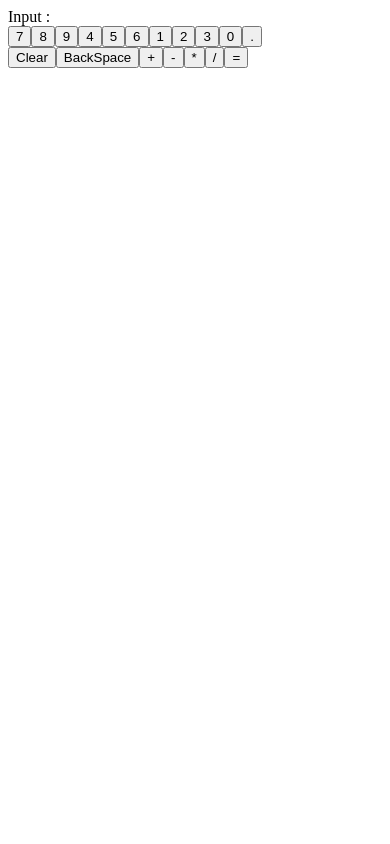
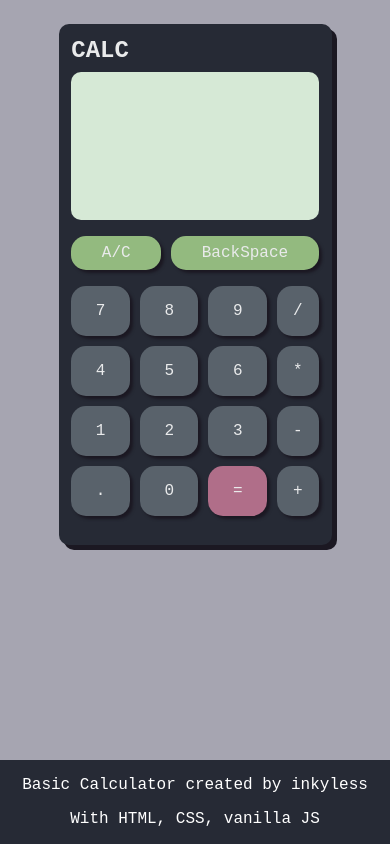
Before and after one commit to inkyless/calculator-project, a plain HTML site: page index.html in a window 390 px wide. Drawn offline with Linux system fonts and the light colour scheme.

Commit message:
Add CSS style and modify some HTML file to improve visibility

```diff
--- a/index.html
+++ b/index.html
@@ -1,19 +1,35 @@
 <!DOCTYPE html>
 <html lang="en">
+
 <head>
     <meta charset="UTF-8">
     <meta name="viewport" content="width=device-width, initial-scale=1.0">
     <title>Calculator</title>
     <link href="style.css" rel="stylesheet">
 </head>
+
 <body>
-<!--A calculator will consists of number (0-9), operators in design-->
-<div class="counter-result"></div>
-<div class="counter-input">Input : </div> <!--This counter shows when user input-->
-<div class="number-button"></div>
-<div class="operator-button"></div>
-<div class="error-display"></div>
-
+    <!--A calculator will consists of number (0-9), operators in design-->
+    <div id="calculator-box">
+        <div id="title"><span>CALC</span></div>
+        <div id="input-display">
+            <div class="counter-result"></div>
+            <div class="counter-input"></div> <!--This counter shows when user input-->
+            <div class="error-display"></div>
+        </div>
+        <div id="button-display">
+            <div class="non-operator-button"></div>
+            <div id="bottom-part">
+                <div class="number-button"></div>
+                <div class="operator-button"></div>
+            </div>
+        </div>
+    </div>
+<div class="footer">
+    <span>Basic Calculator created by inkyless</span>
+    <p>With HTML, CSS, vanilla JS</p>
+</div>
 </body>
 <script src="scripts.js"></script>
+
 </html>
--- a/scripts.js
+++ b/scripts.js
@@ -44,6 +44,7 @@ let inputContainer = []; // Container for user input
 // Set variable for input buttons (number and operators)
 const numButton = document.querySelector(".number-button")
 const opButton = document.querySelector(".operator-button")
+const nonOpButton = document.querySelector(".non-operator-button")
 
 // Set variable for error message
 const errorDisplay = document.querySelector(".error-display")
@@ -51,14 +52,14 @@ const errorDisplay = document.querySelector(".error-display")
 // 3. Create Clear Button Function
 // Create Clear Button to clear all inputs
 const clearButton = document.createElement("button")
-clearButton.textContent = "Clear"
-opButton.appendChild(clearButton)
+clearButton.id = "clear-button"
+nonOpButton.appendChild(clearButton)
 clearButton.addEventListener("click", createClearButton)
 
 function createClearButton() {
     inputContainer = [];
     counterContainer = [];
-    counterInput.innerHTML = "Input : "
+    counterInput.innerHTML = ""
     counterResult.innerHTML = "";
     errorDisplay.innerHTML = "";
 }
@@ -67,7 +68,8 @@ function createClearButton() {
 // Create backspace button
 const backButton = document.createElement("button")
 backButton.textContent = "BackSpace"
-opButton.appendChild(backButton)
+backButton.id = "back-button"
+nonOpButton.appendChild(backButton)
 backButton.addEventListener("click", createDelButton)
 function createDelButton() {
     const lastInput = counterInput.lastChild
@@ -80,7 +82,7 @@ function createDelButton() {
 
 // 5. Create Number Buttons
 // Create number Buttons from (0-9) and (.)
-const numberInputList = [".", 0, 3, 2, 1, 6, 5, 4, 9, 8, 7]  // The array will be arranged in that position
+const numberInputList = [0,".", 3, 2, 1, 6, 5, 4, 9, 8, 7]  // The array will be arranged in that position
 numberInputList.reverse().map((item) => {
     const createButton = document.createElement("button")
     createButton.setAttribute("id", `number-${item}`)
@@ -120,12 +122,12 @@ function numberButtonFunction(value) {
         createSpanResult(lastElement)
         inputContainer.shift()
         inputContainer.push(value)
-        counterInput.innerHTML = `Input : `
+        counterInput.innerHTML = ``
         createNumButtons(value)
 
     }
     if (exceptMinusOperation.includes(getOperator) && counterContainer.length == 0) {
-        errorDisplay.textContent = "Error : Input Numbers before Operators"
+        errorDisplay.textContent = "Input Numbers before Operators"
     } else {
         inputContainer.push(value)
         createNumButtons(value)
@@ -138,7 +140,7 @@ function numberButtonFunction(value) {
             counterContainer.push(joinValue)
             createSpanResult(joinValue)
             inputContainer.shift()
-            counterInput.innerHTML = "Input : "
+            counterInput.innerHTML = ""
             createNumButtons(value)
         }
     }
@@ -194,18 +196,19 @@ const getOperatorList = [...operators.map((item) => item.symbol)] // Get operato
 const getMinusOperation = operators.find(item => item.symbol === "-")?.symbol
 const exceptMinusOperation = getOperatorList.filter(item => item != "-" && item != "=")
 
-operators.map((item) => {
+operators.reverse().map((item) => {
     const createButton = document.createElement("button")
     createButton.setAttribute("id", `operator-${item.meaning}`)
+    createButton.textContent = item.symbol;
+    createButton.value = item.symbol
     if (item.isEqual) { // Will check for equal buttons
         createButton.setAttribute("class", `equals`)
+        numButton.appendChild(createButton)
 
     } else { // The rest of operators buttons
         createButton.setAttribute("class", `operators`)
+        opButton.appendChild(createButton)
     }
-    createButton.textContent = item.symbol;
-    createButton.value = item.symbol
-    opButton.appendChild(createButton)
 })
 
 // Create Operators Button Function
@@ -228,11 +231,11 @@ function operatorButtonFunction(value) {
     const firstIdxMinus = getMinusOperation.includes(inputContainer[0])
     // Check condition if number has been inputed before
     if (counterContainer.length == 0 && exceptMinusOperation.includes(value) && inputContainer.length === 0) {
-        errorDisplay.textContent = "Error : Input Numbers before Operators"
+        errorDisplay.textContent = "Input Numbers before Operators"
     }
     // Check if previous element contain another operator
     if (filterOperation.length >= 1 && !firstIdxMinus && counterContainer.length === 0) {
-        errorDisplay.textContent = "Error : Will only accept one operators"
+        errorDisplay.textContent = "Will only accept one operators"
     }
     else if (counterContainer.length != 0 && getOperatorList.includes(inputContainer[0])) {
         if (getMinusOperation.includes(value) && !getOperatorList.includes(counterContainer[1])) {
@@ -240,11 +243,11 @@ function operatorButtonFunction(value) {
             counterContainer.push(getFirstOperator)
             createSpanResult(getFirstOperator)
             inputContainer.shift()
-            counterInput.innerHTML = "Input : "
+            counterInput.innerHTML = ""
             inputContainer.push(value)
             createSpanInput(value)
         } else {
-            errorDisplay.textContent = "Error : Will only accept one operators"
+            errorDisplay.textContent = "Will only accept one operators"
 
         }
     }
@@ -255,7 +258,7 @@ function operatorButtonFunction(value) {
     }
 
     else {
-        if (Number(inputContainer[lastIndex])) {
+        if (Number(inputContainer[lastIndex]) || inputContainer[lastIndex] == "0") {
             let firstValue = counterContainer[0] //Check if value exit in counterContainer
             let secValue = counterContainer[1] //Check if operator exists in counterContainer
             let joinNum;
@@ -277,7 +280,7 @@ function operatorButtonFunction(value) {
                 counterContainer.push(Number(joinNum))
             }
             inputContainer = [];
-            counterInput.innerHTML = "Input : "
+            counterInput.innerHTML = ""
         }
         // Operator span will be created regardless condition
         if (counterContainer.length == 3) { operate() }
@@ -291,7 +294,7 @@ function operatorButtonFunction(value) {
 
 const opButtons = document.querySelectorAll(".operators")
 opButtons.forEach((button) => {
-    button.addEventListener("click", operatorButtonFunction)
+    button.addEventListener("click", operatorClick)
 })
 
 // Bonus : Create Span Element for Inputs
@@ -322,9 +325,9 @@ function operate() {
 
     // Check if counterContainer contains complete requirement (two numbers and operator)
     if (!getOperator) {
-        errorDisplay.textContent = "Error : Please input at least one operators"
+        errorDisplay.textContent = "Please input at least one operators"
     } else if (!getFirstNum && !getLastNum && !!getLastNum != 0) {
-        errorDisplay.textContent = "Error : Please input at least two functional numbers"
+        errorDisplay.textContent = "Please input at least two functional numbers"
     } else {
         errorDisplay.innerHTML = ""
         const getFunction = getOperatorObject.functionUsed // Get function from object attached
@@ -359,17 +362,17 @@ function equalButtonFunction() {
         }
     }
     if (counterContainer.length == 0 && getOperatorList.includes(getOperator)) {
-        errorDisplay.textContent = "Error : Input Numbers before Operators"
+        errorDisplay.textContent = "Input Numbers before Operators"
     }
     else {
         let firstValue = counterContainer[0]
         let secValue = counterContainer[1]
         // Check if counterContainer is empty or does not contain operator
         if (!typeof Number(firstValue) == "number" || !secValue) {
-            errorDisplay.textContent = "Error : Please input at least one operator"
+            errorDisplay.textContent = "Please input at least one operator"
         }
         else if (inputContainer.length == 0 && counterContainer.length >= 2) {
-            errorDisplay.textContent = "Error : Please input one more number to operate"
+            errorDisplay.textContent = "Please input one more number to operate"
         }
         else {
             const joinNum = inputContainer.join("")
--- a/style.css
+++ b/style.css
@@ -0,0 +1,242 @@
+* {
+    box-sizing: border-box;
+}
+
+:root {
+    --counter-display: #D6E9D6;
+    --bottom-body: #262A35;
+    --text-counter: #9AA0A5;
+    --button-color: #59626B;
+    --non-operator-color: #93BA7F;
+    --calculator-font: 'Courier New', Courier, monospace;
+    --equal-button: #B06E89;
+    --button-text-color: #E9EAEB;
+    --background: rgba(79, 77, 101, 0.5)
+}
+
+body {
+    font-family: var(--calculator-font);
+    padding: 0;
+    margin: 0;
+    background-color: var(--background);
+    height: 100%;
+}
+
+#calculator-box {
+    max-width: 55%;
+    margin: 0 auto;
+    padding: 1rem;
+    margin-top: 1.5rem;
+    background-color: var(--bottom-body);
+    border-radius: 10px;
+    box-shadow: 5px 5px #1B1822;
+}
+
+#title {
+    color: var(--button-text-color);
+    font-size: 2em;
+    font-weight: bold;
+    margin-bottom: 0.5rem
+}
+
+#input-display {
+    background-color: var(--counter-display);
+    border-radius: 10px;
+}
+
+.counter-result {
+    padding: 0.5rem 1.2rem;
+    font-size: 1.8em;
+    height: 2em;
+    align-items: center;
+}
+
+.counter-input {
+    padding: 0.5rem 1.2rem;
+    font-size: 1.5em;
+    height: 2.2em;
+    text-align: right;
+}
+
+.error-display {
+    padding: 0.5rem 1rem;
+    height: 2em;
+}
+
+.counter-input,
+.counter-result,
+.error-display {
+    color: var(--text-counter);
+}
+
+
+.non-operator-button {
+    display: flex;
+    gap: 10px;
+    padding: 1rem 0 0;
+}
+
+.non-operator-button>button {
+    padding: 1.5rem;
+    flex-grow: 2;
+    font-size: 1.2em;
+    background-color: var(--non-operator-color);
+}
+
+#clear-button::after {
+    content: "Clear"
+}
+
+.number-button {
+    display: grid;
+    grid-gap: 10px;
+    grid-template-columns: repeat(3, 2fr);
+    flex-grow: 2;
+}
+
+.numbers {
+    font-size: 1.5em;
+    padding: 2rem;
+}
+
+#bottom-part {
+    display: flex;
+    gap: 10px;
+    padding: 1rem 0;
+}
+
+.operator-button {
+    display: grid;
+    row-gap: 10px;
+}
+
+.operators {
+    font-size: 1.5em;
+    padding: 2rem;
+}
+
+.numbers,
+.operators {
+    background-color: var(--button-color);
+}
+
+.equals {
+    font-size: 1.5em;
+    background-color: var(--equal-button);
+}
+
+.numbers,
+.operators,
+.non-operator-button button,
+.equals {
+    border-radius: 15px;
+    font-family: var(--calculator-font);
+    color: var(--button-text-color);
+    box-shadow: 3px 3px 3px #1B1822;
+    border: none;
+}
+
+.footer {
+    position: fixed;
+    left: 0;
+    bottom: 0;
+    width: 100%;
+    padding: 1rem 0 0;
+    background-color: var(--bottom-body);
+    color: white;
+    text-align: center;
+  }
+
+@media(max-width :720px) {
+    body{
+        height: 75vh;
+    }
+
+    #calculator-box {
+        display: flex;
+        flex-direction: column;
+        justify-content: center;
+        padding: 0.8rem;
+        max-width: 70%;
+    }
+
+    #title {
+        font-size: 1.5em;
+        padding: 0;
+    }
+
+    #input-display{
+        min-height: 25%;
+        padding: 1rem 0;
+    }
+
+    .error-display {
+        padding: 0.2rem 0.5rem;
+        font-size: 1em;
+        display: flex;
+        flex-grow: 2;
+    }
+
+    .counter-input,
+    .counter-result {
+        font-size: 1.25em;
+    }
+
+    .numbers,
+    .operators,
+    .non-operator-button button,
+    .equals {
+        font-size: 1em;
+        padding: 0.5rem;
+    }
+
+    .operators {
+        padding: 1rem;
+    }
+
+    #clear-button::after {
+        content: "A/C";
+    }
+
+    #bottom-part{
+        min-height: 100%;
+    }
+
+}
+
+@media(max-width : 375px){
+    #calculator-box{
+        margin: 1rem;
+        min-width: 75%;
+    }
+}
+
+@media(min-width:1440px){
+    #title {
+        font-size: 2.5em;
+    }
+
+    .error-display {
+        padding: 0.5rem 1rem;
+        font-size: 1.8em;
+        display: flex;
+        flex-wrap: wrap;
+    }
+
+    .counter-input,
+    .counter-result {
+        font-size: 2.5em;
+    }
+
+    .numbers,
+    .operators,
+    .non-operator-button button,
+    .equals {
+        font-size: 2em;
+        padding: 1.5rem;
+    }
+
+    .operators{
+        padding: 1.5rem 2.5rem;
+    }
+}
```
